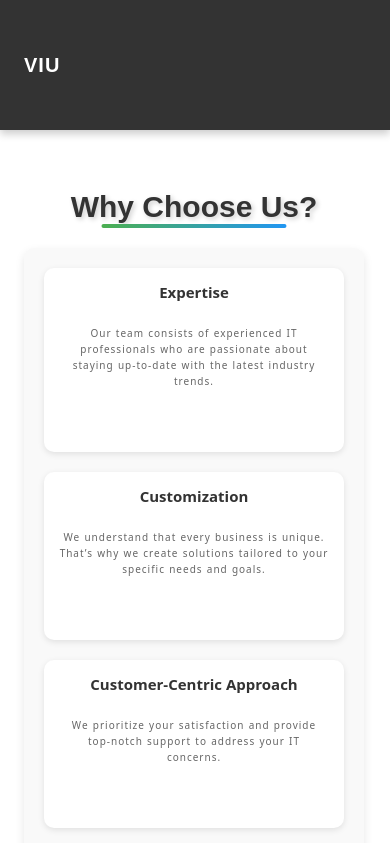
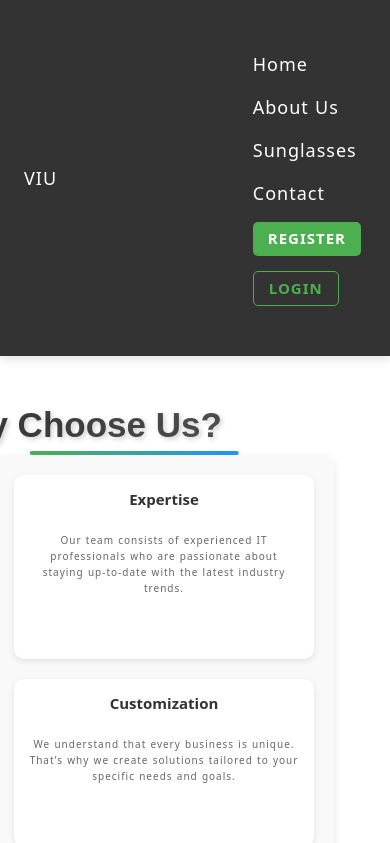
Before and after one commit to Supran20/Major-Project, a React (Vite) app in the folder client/: page /about in a window 390 px wide. Shown: the top 843 px of the page. Built offline with nearby package versions, Linux system fonts and the light colour scheme; no server answers.

Commit message:
Made navbar standard size and added style

```diff
--- a/client/src/components/Navbar.css
+++ b/client/src/components/Navbar.css
@@ -1,116 +1,143 @@
-/* General reset for ul elements */
-ul {
-  list-style-type: none;
-  margin: 0;
-  padding: 0;
-}
-
-/* Header container styling */
-header {
-  background-color: #333;
-  color: #fff;
-  padding: 1rem 0;
-  box-shadow: 0 4px 8px rgba(0, 0, 0, 0.2); /* Add shadow for better visibility */
-}
-
 .container {
   display: flex;
   align-items: center;
   justify-content: space-between;
   max-width: 1200px;
   margin: 0 auto;
-  padding: 0 1.5rem;
+  padding: 0 1rem;
+  width: 100%;
+}
+header {
+  background-color: #333;
+  color: #fff;
+  height: 65px; /* Fixed height for the navbar */
+  display: flex;
+  align-items: center; /* Vertically center items */
+  justify-content: space-between; /* Space between logo and nav links */
+  padding: 0 20px; /* Add some padding for spacing */
+  box-shadow: 0 4px 8px rgba(0, 0, 0, 0.1);
 }
 
-/* Logo styling */
-.logo-brand a {
-  font-size: 2rem; /* Increase font size for better visibility */
+.logo-brand {
+  font-size: 1.5rem; /* Adjust logo size */
   font-weight: bold;
   color: #fff;
-  text-decoration: none;
-  font-family: 'Poppins', sans-serif; /* Stylish font */
+  margin-right: auto;
 }
 
-.logo-brand a:hover {
-  color: #4caf50;
+.logo-brand a {
+  text-decoration: none;
+  color: inherit;
 }
 
-/* Navbar list styling */
+/* nav {
+  flex-grow: 1; /* Allow nav to take up available space */
+  /* text-align: center; Center align nav links */
+/* }  */
 nav ul {
   display: flex;
-  gap: 2rem; /* Increase spacing between items */
-  align-items: center;
+  list-style: none;
+  margin: 0;
+  padding: 0;
+  gap: 1.5rem; /* Space between nav items */
+}
+
+nav ul li {
+  display: inline-block;
 }
 
 nav ul li a {
+  text-decoration: none;
   color: #fff;
-  text-decoration: none;
-  font-size: 1.2rem; /* Increased font size */
-  font-family: 'Roboto', sans-serif; /* Modern font */
+  font-size: 0.9rem; /* Adjust font size to fit */
+  font-weight: 500;
+  padding: 5px 10px; /* Adjust padding for spacing */
   transition: color 0.3s ease;
-  font-weight: 500;
 }
 
 nav ul li a:hover {
-  color: #4caf50;
-}
-
-/* Login button styling */
-nav ul li.login {
-  margin-left: 1.5rem; /* Add margin to separate the login button */
+  color: #4caf50; /* Hover effect */
 }
 
 nav ul li.login a {
+  background-color: #4caf50;
   color: #fff;
-  background-color: #4caf50;
-  padding: 0.8rem 1.5rem; /* Proper padding for the button */
-  font-size: 1.2rem; /* Font size for better visibility */
-  border-radius: 1.5rem; /* Rounded corners for button */
-  font-family: 'Poppins', sans-serif;
+  padding: 5px 15px; /* Compact padding for button */
+  border-radius: 5px;
   text-transform: uppercase;
-  transition: all 0.3s ease;
 }
+
+
+/* Register Button */
+.register-button {
+  background-color: #4caf50; /* Green color for Register button */
+  color: #fff; /* White text */
+  padding: 5px 15px; /* Button padding */
+  border-radius: 5px; /* Rounded corners */
+  text-decoration: none; /* Remove underline */
+  font-size: 1.5rem; /* Font size */
+  font-weight: bold; /* Bold text */
+  text-transform: uppercase; /* Uppercase text */
+  transition: background-color 0.3s ease, transform 0.2s ease; /* Add hover effect */
+}
+
+.register-button:hover {
+  background-color: #45a049; /* Darker green on hover */
+  transform: scale(1.05); /* Slight scaling effect */
+}
+
+/* Login Button */
+.login-button {
+  background-color: transparent; /* Transparent background */
+  color: #4caf50; /* Green text */
+  padding: 5px 15px; /* Button padding */
+  border: 1.5px solid #4caf50; /* Green border */
+  border-radius: 5px; /* Rounded corners */
+  text-decoration: none; /* Remove underline */
+  font-size: 1.5rem; /* Font size */
+  font-weight: bold; /* Bold text */
+  text-transform: uppercase; /* Uppercase text */
+  transition: background-color 0.3s ease, color 0.3s ease, transform 0.2s ease; /* Add hover effect */
+}
+
+.login-button:hover {
+  background-color: #4caf50; /* Green background on hover */
+  color: #fff; /* White text on hover */
+  transform: scale(1.05); /* Slight scaling effect */
+}
+
+/* Alignment Fix for Nav Links */
+.nav-link {
+  margin: 0 5px; /* Add spacing between buttons */
+}
+
+
 
 nav ul li.login a:hover {
   background-color: #45a049;
-  color: #fff;
-  box-shadow: 0 5px 10px rgba(0, 0, 0, 0.3); /* Add shadow for hover effect */
 }
 
-/* Responsive styling */
+/* Responsive Styling for Smaller Screens */
 @media (max-width: 768px) {
-  .container {
+  header {
     flex-direction: column;
-    align-items: flex-start;
+    height: auto;
+    padding: 10px;
   }
 
   nav ul {
-    display: none;
     flex-direction: column;
-    width: 100%;
-    text-align: center;
-    margin-top: 1rem;
+    align-items: flex-start;
+    gap: 10px; /* Add spacing between nav items */
   }
 
-  nav ul.active {
-    display: flex;
-  }
-
-  .hamburger {
-    display: flex;
-    flex-direction: column;
-    cursor: pointer;
-  }
-
-  .hamburger div {
-    width: 30px;
-    height: 4px;
-    background-color: #fff;
-    margin: 5px 0;
+  nav ul li a {
+    font-size: 1rem; /* Adjust font size for readability */
+    padding: 8px 12px;
   }
 
   nav ul li.login a {
-    width: 100%; /* Full-width login button for mobile view */
+    width: 100%; /* Full-width button on mobile */
     text-align: center;
   }
 }
--- a/client/src/components/Navbar.jsx
+++ b/client/src/components/Navbar.jsx
@@ -4,7 +4,6 @@ import { useAuth } from "../store/auth";
 
 export const Navbar = () => {
   const { isLoggedIn } = useAuth();
-  console.log("login or not ", isLoggedIn);
   return (
     <>
       <header>
@@ -16,33 +15,46 @@ export const Navbar = () => {
           <nav>
             <ul>
               <li>
-                <NavLink to="/"> Home </NavLink>
+                <NavLink to="/" className="nav-link">
+                  Home
+                </NavLink>
               </li>
               <li>
-                <NavLink to="/about"> About </NavLink>
+                <NavLink to="/about" className="nav-link">
+                  About Us
+                </NavLink>
               </li>
               <li>
-                <NavLink to="/card"> Card </NavLink>
+                <NavLink to="/card" className="nav-link">
+                  Sunglasses
+                </NavLink>
               </li>
+
               <li>
-                <NavLink to="/service"> Services </NavLink>
-              </li>
-              <li>
-                <NavLink to="/contact"> Contact </NavLink>
+                <NavLink to="/contact" className="nav-link">
+                  Contact
+                </NavLink>
               </li>
 
               {isLoggedIn ? (
                 <li>
-                  <NavLink to="/logout">Logout</NavLink>
+                  <NavLink to="/logout" className="nav-link">
+                    Logout
+                  </NavLink>
                 </li>
               ) : (
                 <>
                   <li>
-                    <NavLink to="/register"> Register </NavLink>
-                  </li>
-                  <li>
-                    <NavLink to="/login"> Login </NavLink>
-                  </li>
+  <NavLink to="/register" className="nav-link register-button">
+    Register
+  </NavLink>
+</li>
+<li>
+  <NavLink to="/login" className="nav-link login-button">
+    Login
+  </NavLink>
+</li>
+
                 </>
               )}
             </ul>
--- a/client/src/index.css
+++ b/client/src/index.css
@@ -171,6 +171,154 @@ button:active {
 
 /***** End Hero  *****/
 
+
+
+/* Reset */
+* {
+  margin: 0;
+  padding: 0;
+  box-sizing: border-box;
+}
+
+/* Body and Fonts */
+body {
+  font-family: 'Arial', sans-serif;
+}
+
+/* Header */
+header {
+  background-color: #333;
+  color: white;
+  padding: 1rem 0;
+}
+
+nav {
+  display: flex;
+  justify-content: space-between;
+  align-items: center;
+}
+
+nav ul {
+  display: flex;
+  gap: 1.5rem;
+}
+
+nav ul li a {
+  color: white;
+  text-decoration: none;
+  font-size: 1rem;
+  transition: color 0.3s ease;
+}
+
+nav ul li a:hover {
+  color: #4caf50;
+}
+
+/* Hero Section */
+.hero {
+  display: flex;
+  align-items: center;
+  justify-content: space-between;
+  background-color: #f0f8ff;
+  padding: 4rem 2rem;
+}
+
+.hero-content {
+  max-width: 600px;
+}
+/* Gradient Styling for H1 */
+.hero-content h1 {
+  font-size: 3rem; /* Adjust as needed */
+  font-weight: bold;
+  background: linear-gradient(90deg, navy, gray, white, black);
+  -webkit-background-clip: text; /* Makes the gradient apply to the text */
+  -webkit-text-fill-color: transparent; /* Makes the rest of the text transparent */
+  text-align: center; /* Center-align the text */
+  margin: 0; /* Reset default margins */
+  padding: 10px 0; /* Add some space around */
+}
+
+/* Gradient Styling for P */
+.hero-content h1{
+  background: linear-gradient(135deg, rgba(0, 0, 0, 0.8), rgba(0, 0, 0, 0.6));
+  -webkit-background-clip: text;
+  color: transparent;
+  font-size: 3.5rem; /* Adjust based on your design */
+  text-align: left;
+  margin-left: -6rem;
+  /* margin-top: 50rem; */
+  /* margin-bottom: 9rem; */
+
+}
+.hero-content {
+  background: linear-gradient(135deg, rgba(0, 0, 0, 0.8), rgba(0, 0, 0, 0.6));
+  -webkit-background-clip: text;
+  color: transparent;
+  font-size: 1.8rem; /* Adjust based on your design */
+  text-align: left;
+  margin-left: -3rem;
+  /* margin-top: 50rem; */
+  margin-bottom: 8rem;
+
+}
+
+.hero h1 {
+  font-size: 3rem;
+  color: #333;
+  margin-bottom: 1rem;
+
+}
+
+.hero p {
+  font-size: 1.2rem;
+  color: #555;
+  margin-bottom: 2rem;
+
+}
+
+.hero-buttons {
+  display: flex;
+  gap: 1rem;
+}
+
+.btn {
+  background-color: #4caf50;
+  color: white;
+  padding: 0.8rem 2rem;
+  text-decoration: none;
+  border-radius: 1rem;
+  font-weight: bold;
+  transition: background-color 0.3s ease;
+}
+
+.btn:hover {
+  background-color: #45a049;
+}
+
+/* Hero Image */
+.hero-image img {
+  max-width: 100%;
+  height: auto;
+  border-radius: 1rem;
+  box-shadow: 0 4px 8px rgba(0, 0, 0, 0.2);
+}
+
+/* Footer */
+footer {
+  background-color: #333;
+  color: white;
+  text-align: center;
+  padding: 1rem 0;
+  position: absolute;
+  width: 100%;
+  bottom: 0;
+}
+
+
+
+
+
+
 /***** Analytics Section *****/
 
 .section-analytics {
@@ -307,11 +455,6 @@ button:active {
 
 /* Add gradient text on hover */
 
-
-
-/***** End Analytics Section *****/
-
-/***** Service Section Styles *****/
 
 .card {
   background-color: #fff; /* White background for cards */
```
Also changed, not shown: client/src/pages/Home.jsx (+41 -13 lines).
